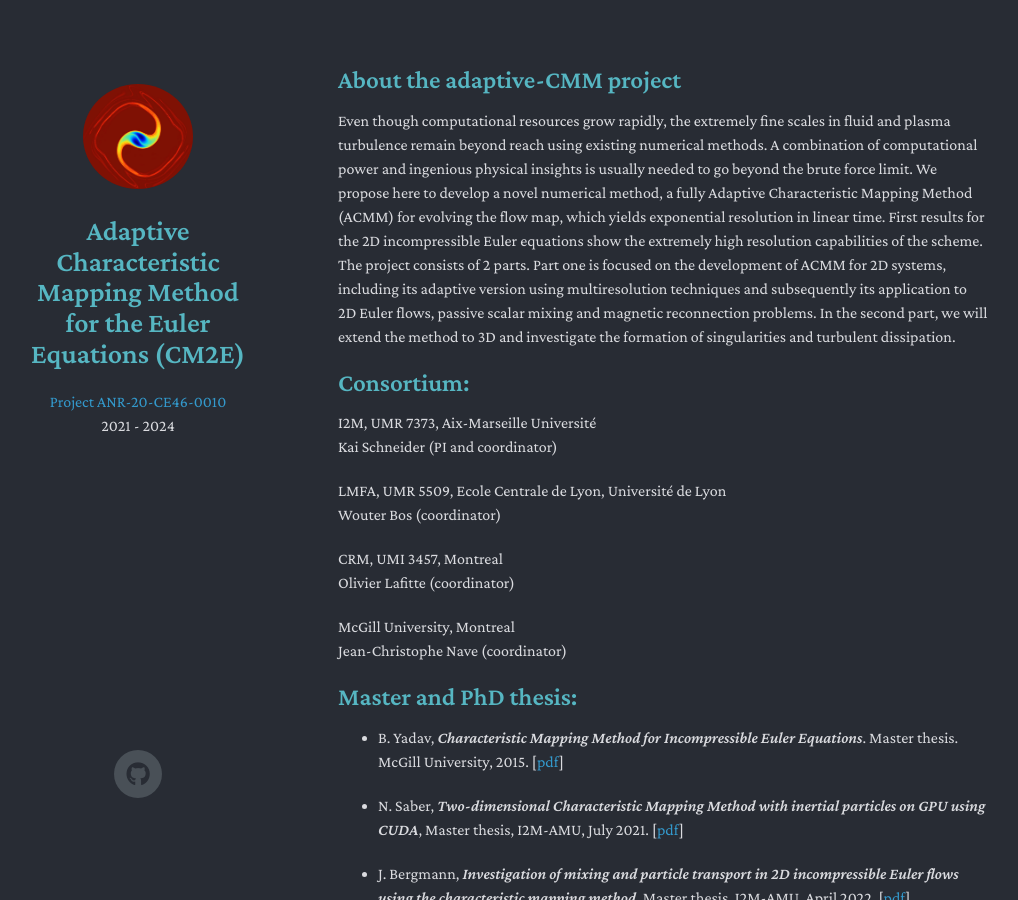
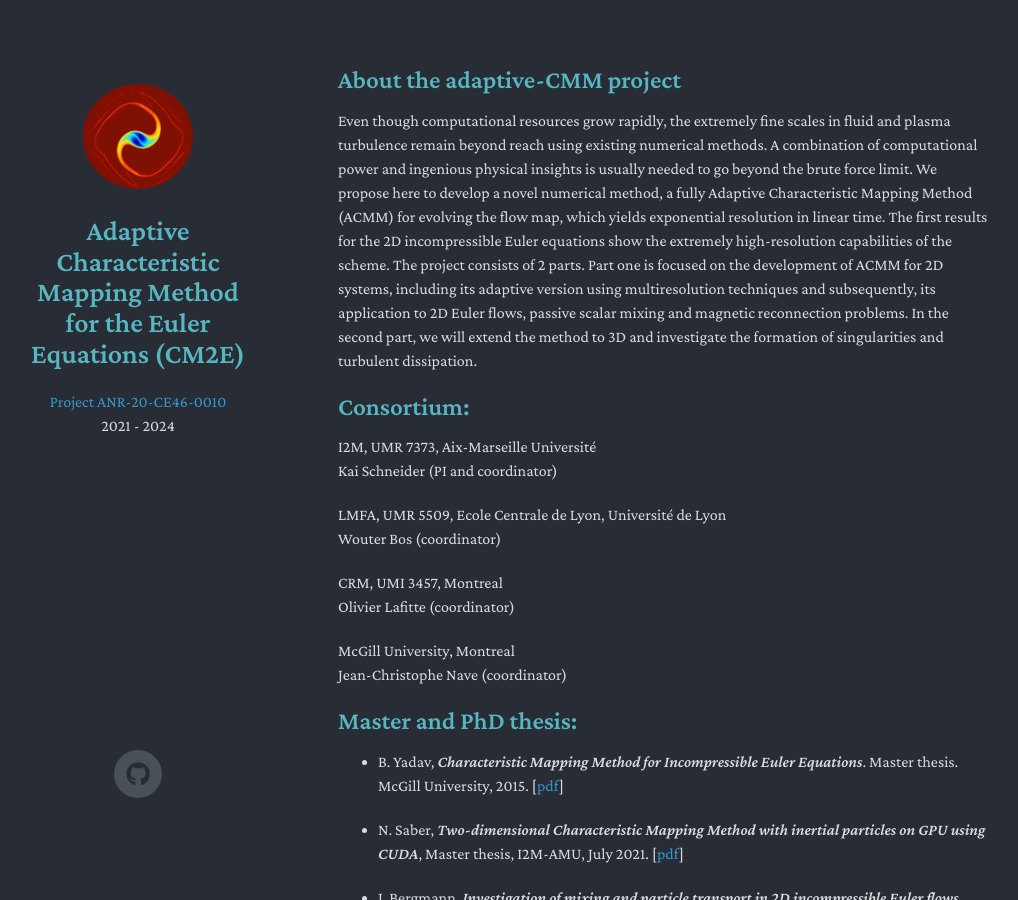
Before and after one commit to CharacteristicMappingMethod/CMM.github.io, a Jekyll site: the page built from index.markdown, in a window 1280 px wide and 900 px high. Shown: the whole window, without its empty margins (132-1150 px from the left). Built offline with Jekyll 4.4.1, drawn with Linux system fonts in a browser that asks for light colours; nearby versions of some CDN libraries; a style sheet for code colours, icons or effects is not loaded; some of the changed text lies outside the part shown.

Commit message:
Update index.markdown

```diff
--- a/index.markdown
+++ b/index.markdown
@@ -3,7 +3,7 @@ layout: homepage
 ---
 
 ## About the adaptive-CMM project
-Even though computational resources grow rapidly, the extremely fine scales in fluid and plasma turbulence remain beyond reach using existing numerical methods. A combination of computational power and ingenious physical insights is usually needed to go beyond the brute force limit. We propose here to develop a novel numerical method, a fully Adaptive Characteristic Mapping Method (ACMM) for evolving the flow map, which yields exponential resolution in linear time. First results for the 2D incompressible Euler equations show the extremely high resolution capabilities of the scheme. The project consists of 2 parts. Part one is focused on the development of ACMM for 2D systems, including its adaptive version using multiresolution techniques and subsequently its application to 2D Euler flows, passive scalar mixing and magnetic reconnection problems. In the second part, we will extend the method to 3D and investigate the formation of singularities and turbulent dissipation.
+Even though computational resources grow rapidly, the extremely fine scales in fluid and plasma turbulence remain beyond reach using existing numerical methods. A combination of computational power and ingenious physical insights is usually needed to go beyond the brute force limit. We propose here to develop a novel numerical method, a fully Adaptive Characteristic Mapping Method (ACMM) for evolving the flow map, which yields exponential resolution in linear time. The first results for the 2D incompressible Euler equations show the extremely high-resolution capabilities of the scheme. The project consists of 2 parts. Part one is focused on the development of ACMM for 2D systems, including its adaptive version using multiresolution techniques and subsequently, its application to 2D Euler flows, passive scalar mixing and magnetic reconnection problems. In the second part, we will extend the method to 3D and investigate the formation of singularities and turbulent dissipation.
 
 ## Consortium:
 
```
Also changed, not shown: other parts of index.markdown (+2 -2 lines).
